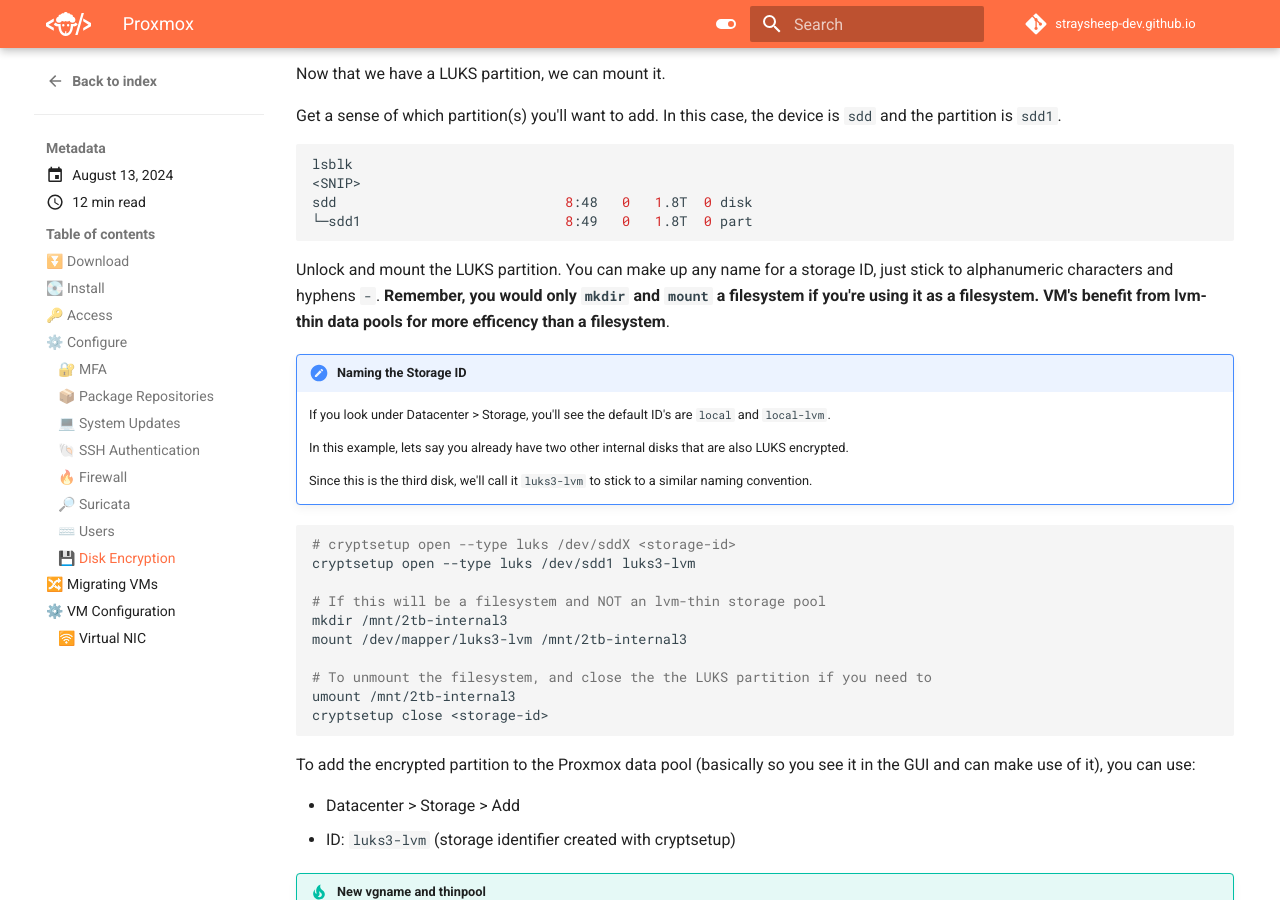
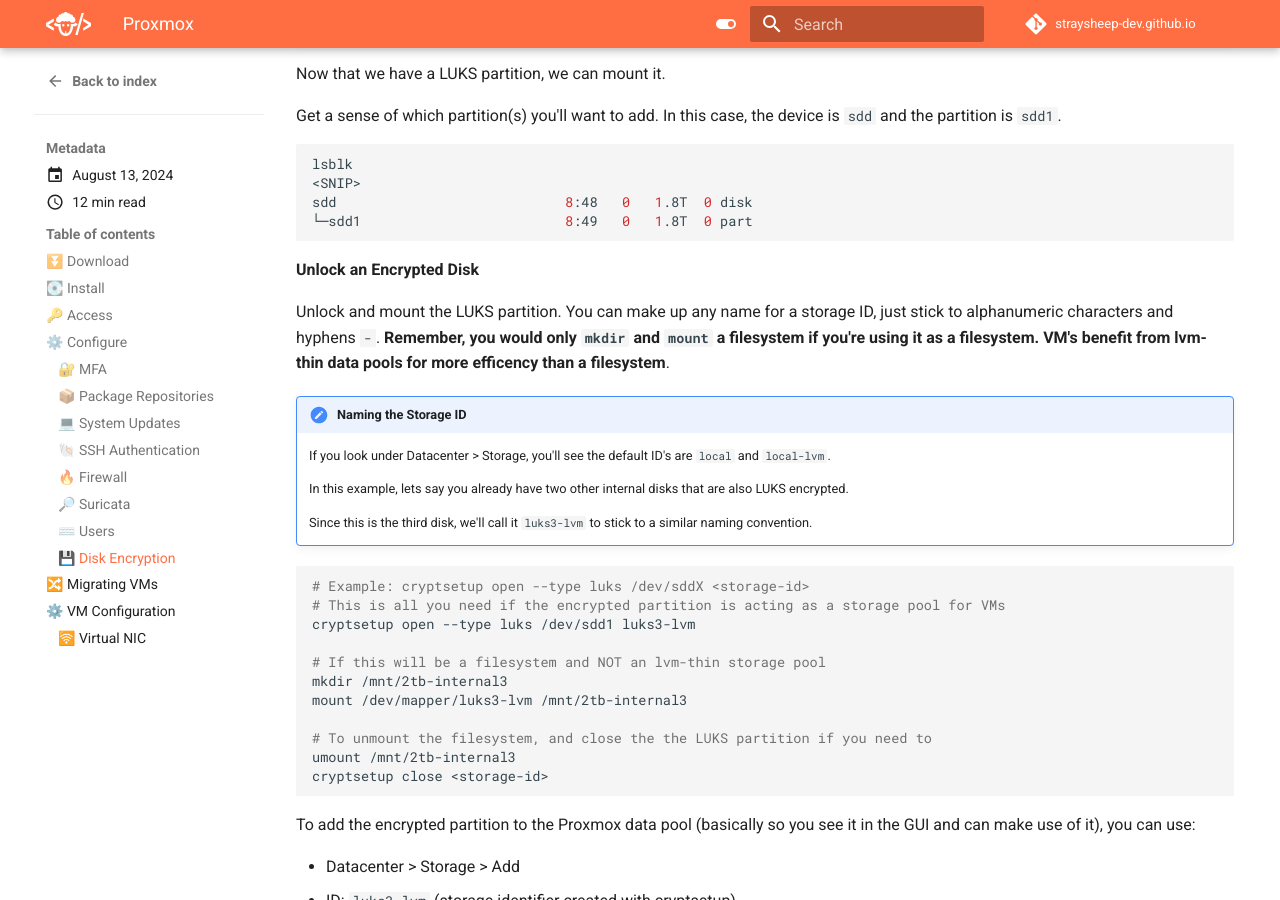
Before and after one commit to straysheep-dev/straysheep-dev.github.io, an MkDocs documentation site: the page built from docs/blog/posts/proxmox.md, in a window 1280 px wide and 900 px high, scrolled down 4397 px. Built offline with MkDocs 1.6.1 and Material for MkDocs 9.7.7, drawn with Linux system fonts in a browser that asks for light colours; comment, search, counter and statistics services are not loaded.

Commit message:
Update blog

````diff
--- a/docs/blog/posts/proxmox.md
+++ b/docs/blog/posts/proxmox.md
@@ -226,6 +226,8 @@
 └─sdd1                         8:49   0   1.8T  0 part
 ```
 
+**Unlock an Encrypted Disk**
+
 Unlock and mount the LUKS partition. You can make up any name for a storage ID, just stick to alphanumeric characters and hyphens `-`. **Remember, you would only `mkdir` and `mount` a filesystem if you're using it as a filesystem. VM's benefit from lvm-thin data pools for more efficency than a filesystem**.
 
 !!! note "Naming the Storage ID"
@@ -237,7 +239,8 @@
     Since this is the third disk, we'll call it `luks3-lvm` to stick to a similar naming convention.
 
 ```bash
-# cryptsetup open --type luks /dev/sddX <storage-id>
+# Example: cryptsetup open --type luks /dev/sddX <storage-id>
+# This is all you need if the encrypted partition is acting as a storage pool for VMs
 cryptsetup open --type luks /dev/sdd1 luks3-lvm
 
 # If this will be a filesystem and NOT an lvm-thin storage pool
````
